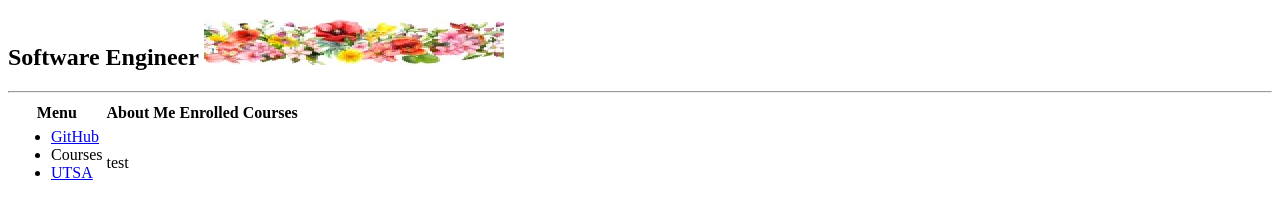
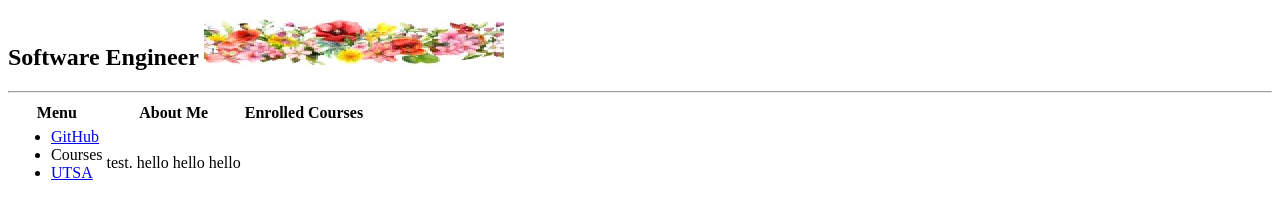
Before and after one commit to oep957/assign2, a plain HTML site: page index.html in a window 1280 px wide. Shown: the part 47-266 px from the top of the page. Drawn offline with Linux system fonts and the light colour scheme.

Commit message:
Committing current changes to main branch. Need to finish adding content into about me, courses, and create second webpage

```diff
--- a/index.html
+++ b/index.html
@@ -25,7 +25,7 @@
 					</ul>
 				</td>
 				<td>
-					test
+					test. hello hello hello
 				</td>
 			</tr>
 		</table>
```
